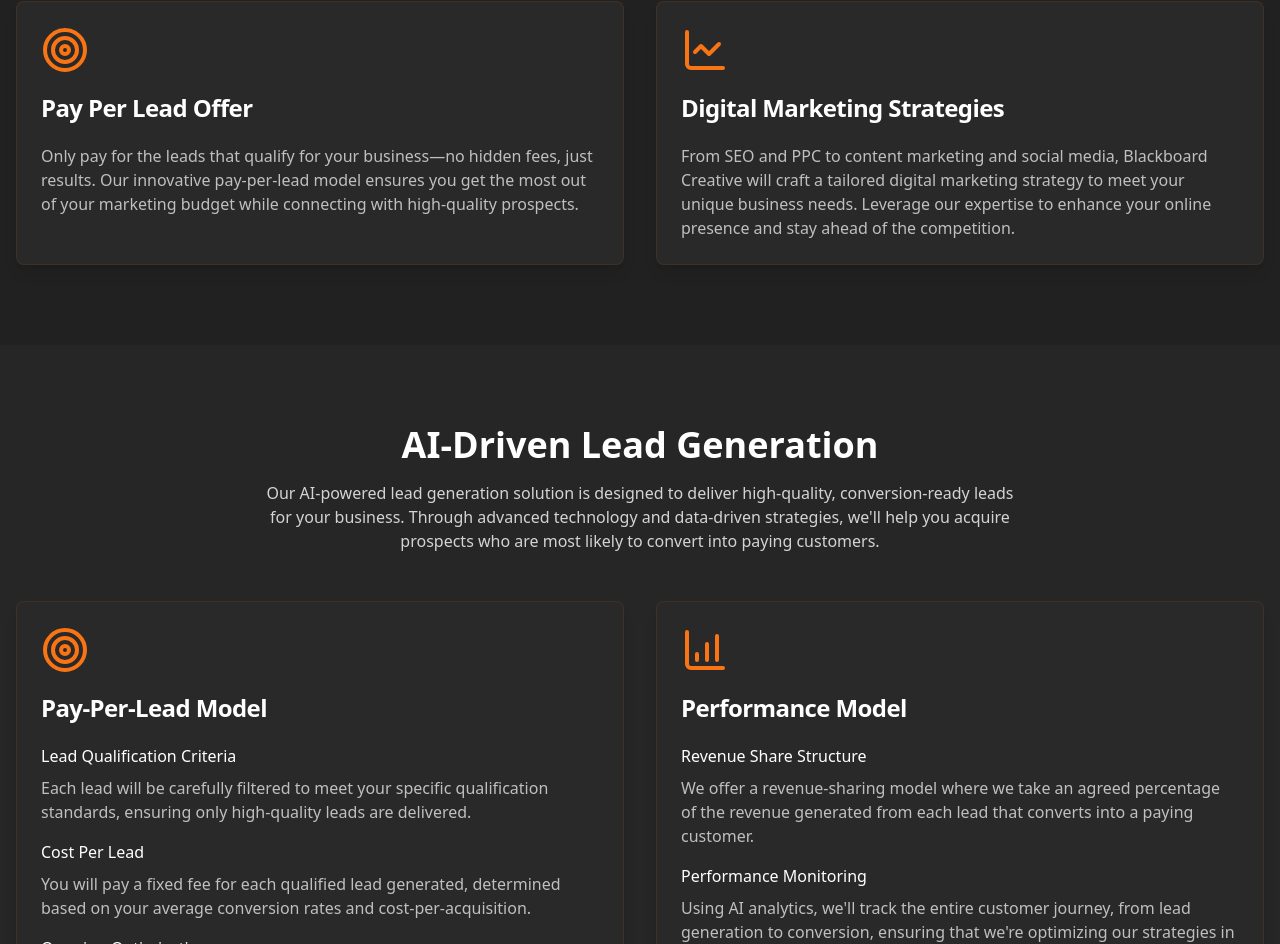
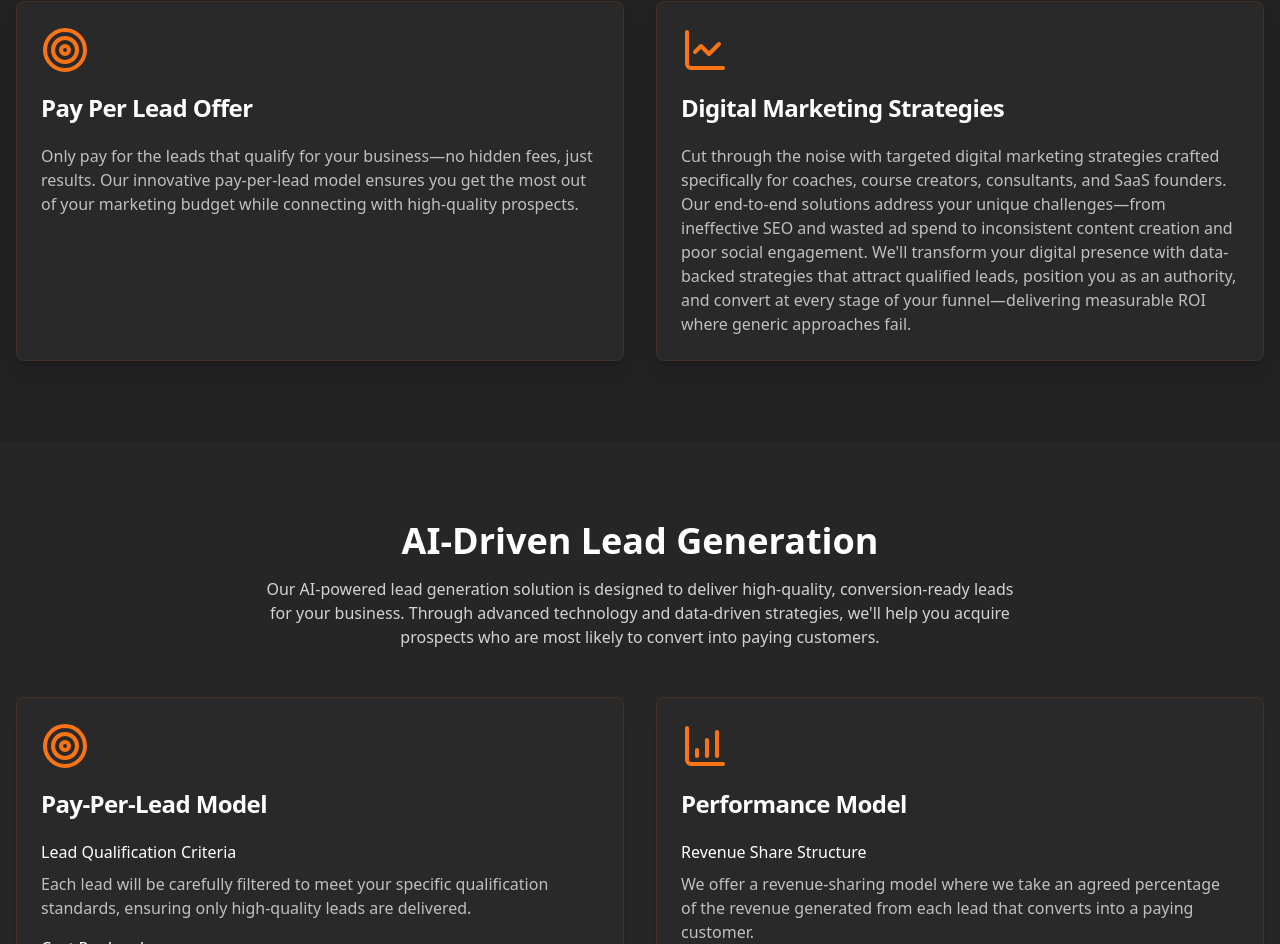
Before and after one commit to duronjackson/blackboard-landing-lounge, a React (Vite) app: page / in a window 1280 px wide. Shown: the part 1495-2439 px from the top of the page. Built offline with nearby package versions, Linux system fonts and the light colour scheme.

Commit message:
Update service description
Update the description for the "Digital Marketing Strategies" service.

```diff
--- a/src/components/Services.tsx
+++ b/src/components/Services.tsx
@@ -20,7 +20,7 @@ const services = [
   },
   {
     title: "Digital Marketing Strategies",
-    description: "From SEO and PPC to content marketing and social media, Blackboard Creative will craft a tailored digital marketing strategy to meet your unique business needs. Leverage our expertise to enhance your online presence and stay ahead of the competition.",
+    description: "Cut through the noise with targeted digital marketing strategies crafted specifically for coaches, course creators, consultants, and SaaS founders. Our end-to-end solutions address your unique challenges—from ineffective SEO and wasted ad spend to inconsistent content creation and poor social engagement. We'll transform your digital presence with data-backed strategies that attract qualified leads, position you as an authority, and convert at every stage of your funnel—delivering measurable ROI where generic approaches fail.",
     icon: LineChart,
   }
 ];
```
